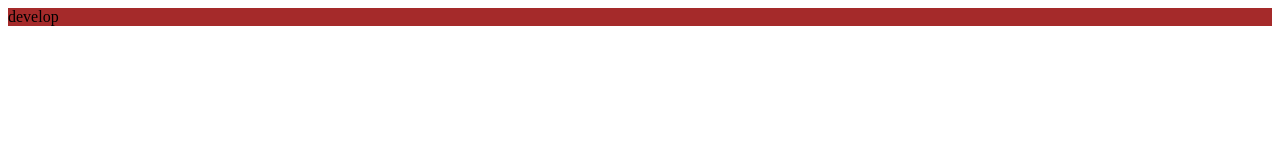
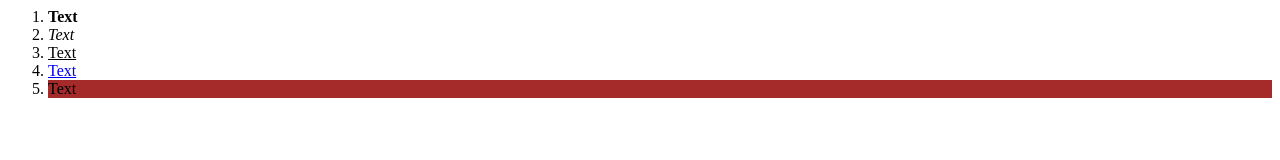
Before and after one commit to YurecGusar/Modul5HW2, a plain HTML site: page index.html in a window 1280 px wide. Drawn offline with Linux system fonts and the light colour scheme.

Commit message:
Задание по лекции 2.1(HTML)

```diff
--- a/index.html
+++ b/index.html
@@ -4,9 +4,17 @@
     <meta http-equiv="X-UA-Compatible" content="IE=edge">
     <meta name="viewport" content="width=device-width, initial-scale=1.0">
     <link rel="stylesheet" type="text/css" href="stiles/mystile.css">
-    <title>develop</title>
+    <link rel="icon" href="https://camo.githubusercontent.com/eb8b5f9caa4b4765b222e961729eadb775ac710b/68747470733a2f2f67617265766e612e6769746875622e696f2f6a732d73616d706c65732f696d616765732f612d6c6576656c2d69636f2e706e67">
+
+    <title>A-level</title>
 </head>
 <body>
-    <div class="test-string">develop</div>
+    <ol>
+        <li><b>Text</b></li>
+        <li><em>Text</em></li>
+        <li><u>Text</u></li>
+        <li><a href="https://www.google.com.ua/?hl=ru" target="_blank">Text</a></li>
+        <li><div class="five-point">Text</div></li>
+    </ol>
 </body>
 </html>
--- a/stiles/mystile.css
+++ b/stiles/mystile.css
@@ -1,3 +1,3 @@
-.test-string {
+.five-point {
     background-color: brown;
 }
```
